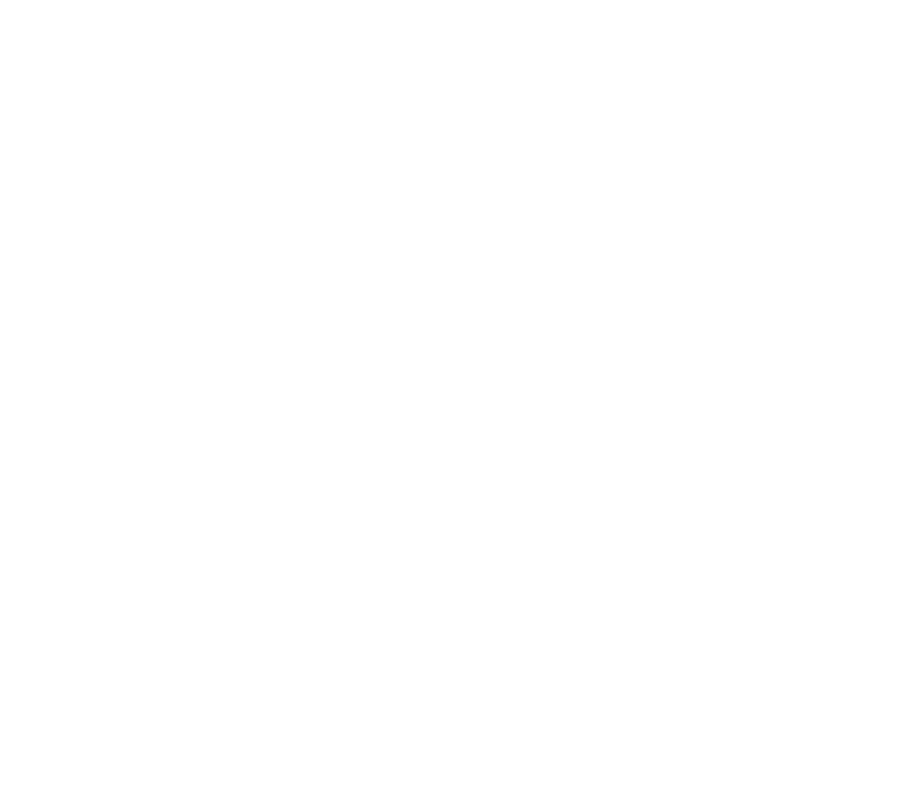
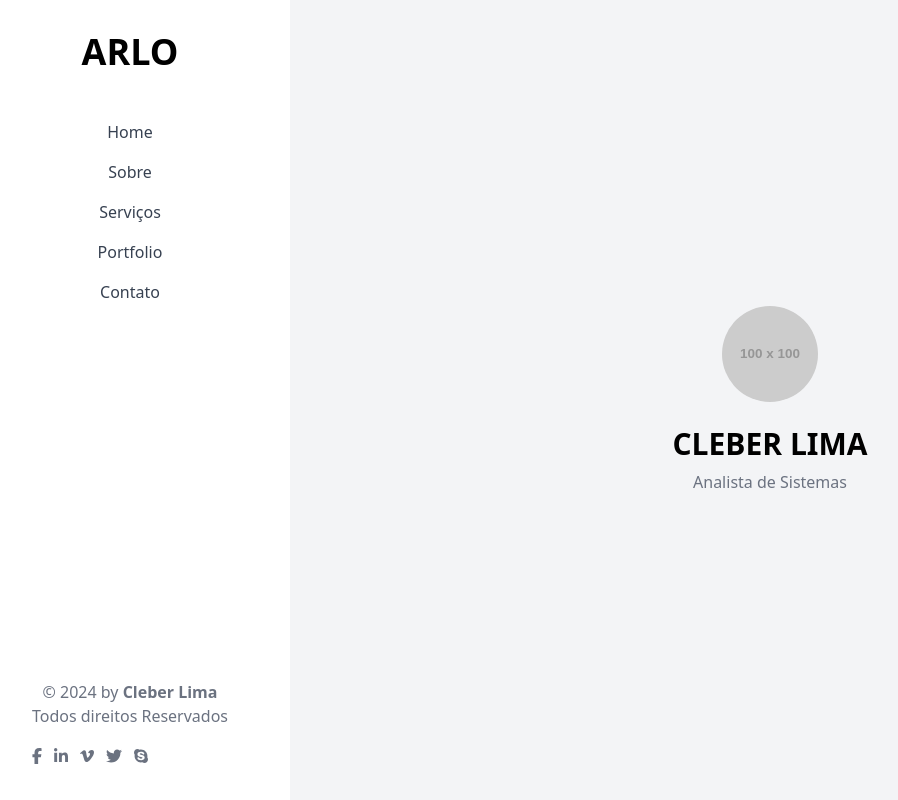
Before and after one commit to cleberliim/portfolio-online-devs, a React (Create React App) app: page / in a window 1280 px wide. Shown: the whole page, without its empty margins (30-928 px from the left). Built offline with nearby package versions, Linux system fonts and the light colour scheme.

Commit message:
modified:   package-lock.json  	modified:   package.json  	new file:   postcss.config.js  	modified:   src/App.js  	new file:   src/index.css  	modified:   src/index.js  	new file:   src/sidebar.js  	new file:   tailwind.config.js

```diff
--- /dev/null
+++ b/postcss.config.js
@@ -0,0 +1,6 @@
+module.exports = {
+  plugins: {
+    tailwindcss: {},
+    autoprefixer: {},
+  },
+}
--- a/src/App.js
+++ b/src/App.js
@@ -1,13 +1,11 @@
 
+import Sidebar from './sidebar';
 
 function App() {
   return (
     <div className="App">
-      <header className="App-header">
+        <Sidebar />
 
-
-
-      </header>
     </div>
   );
 }
--- /dev/null
+++ b/src/index.css
@@ -0,0 +1,3 @@
+@tailwind base;
+@tailwind components;
+@tailwind utilities;
--- a/src/index.js
+++ b/src/index.js
@@ -1,6 +1,8 @@
 import React from 'react';
 import ReactDOM from 'react-dom/client';
 import App from './App';
+import './index.css';
+
 
 const root = ReactDOM.createRoot(document.getElementById('root'));
 root.render(
--- /dev/null
+++ b/src/sidebar.js
@@ -0,0 +1,46 @@
+import React from 'react';
+import { FontAwesomeIcon } from '@fortawesome/react-fontawesome';
+import { faFacebookF, faLinkedinIn, faVimeoV, faTwitter, faSkype } from '@fortawesome/free-brands-svg-icons';
+
+const Sidebar = () => {
+  return (
+    <div className="bg-gray-100 flex h-screen">
+      {/* Sidebar */}
+      <aside className="bg-white w-1/4 flex flex-col items-center py-8">
+        <h1 className="text-4xl font-bold mb-12">ARLO</h1>
+
+        <nav className="flex flex-col items-center space-y-4">
+          <a href="#" className="text-gray-700 hover:text-black">Home</a>
+          <a href="#" className="text-gray-700 hover:text-black">Sobre</a>
+          <a href="#" className="text-gray-700 hover:text-black">Serviços</a>
+          <a href="#" className="text-gray-700 hover:text-black">Portfolio</a>
+          <a href="#" className="text-gray-700 hover:text-black">Contato</a>
+
+        </nav>
+
+        <div className="mt-auto text-center">
+          <p className="text-gray-500 mt-12">&copy; 2024 by <span className="font-semibold">Cleber Lima</span></p>
+          <p className="text-gray-500">Todos direitos Reservados</p>
+          <div className="flex space-x-3 mt-4">
+            <a href="#" className="text-gray-500 hover:text-black"><FontAwesomeIcon icon={faFacebookF} /></a>
+            <a href="#" className="text-gray-500 hover:text-black"><FontAwesomeIcon icon={faLinkedinIn} /></a>
+            <a href="#" className="text-gray-500 hover:text-black"><FontAwesomeIcon icon={faVimeoV} /></a>
+            <a href="#" className="text-gray-500 hover:text-black"><FontAwesomeIcon icon={faTwitter} /></a>
+            <a href="#" className="text-gray-500 hover:text-black"><FontAwesomeIcon icon={faSkype} /></a>
+          </div>
+        </div>
+      </aside>
+
+      {/* Main Content */}
+      <main className="flex-1 flex flex-col justify-center items-center">
+        <div className="rounded-full overflow-hidden w-24 h-24 mb-6">
+          <img src="https://via.placeholder.com/100" alt="Profile" className="w-full h-full object-cover" />
+        </div>
+        <h2 className="text-3xl font-bold">CLEBER LIMA</h2>
+        <p className="text-gray-500 mt-2">Analista de Sistemas</p>
+      </main>
+    </div>
+  );
+};
+
+export default Sidebar;
--- /dev/null
+++ b/tailwind.config.js
@@ -0,0 +1,10 @@
+/** @type {import('tailwindcss').Config} */
+module.exports = {
+  content: [
+    "./src/**/*.{js,jsx,ts,tsx}",
+  ],
+  theme: {
+    extend: {},
+  },
+  plugins: [],
+}
```
Also changed, not shown: package.json (+8 -0 lines), 1 other file (tests, documents, lock files or other folders).
